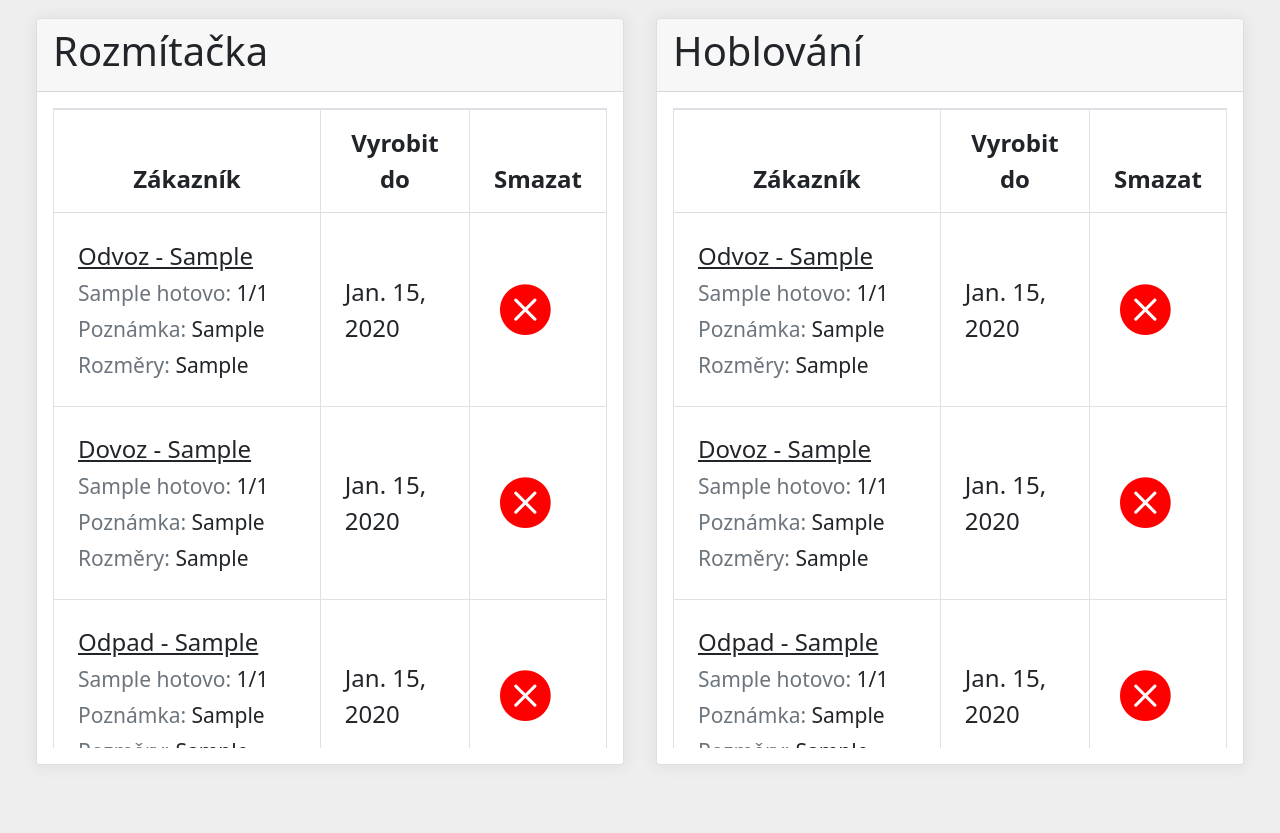
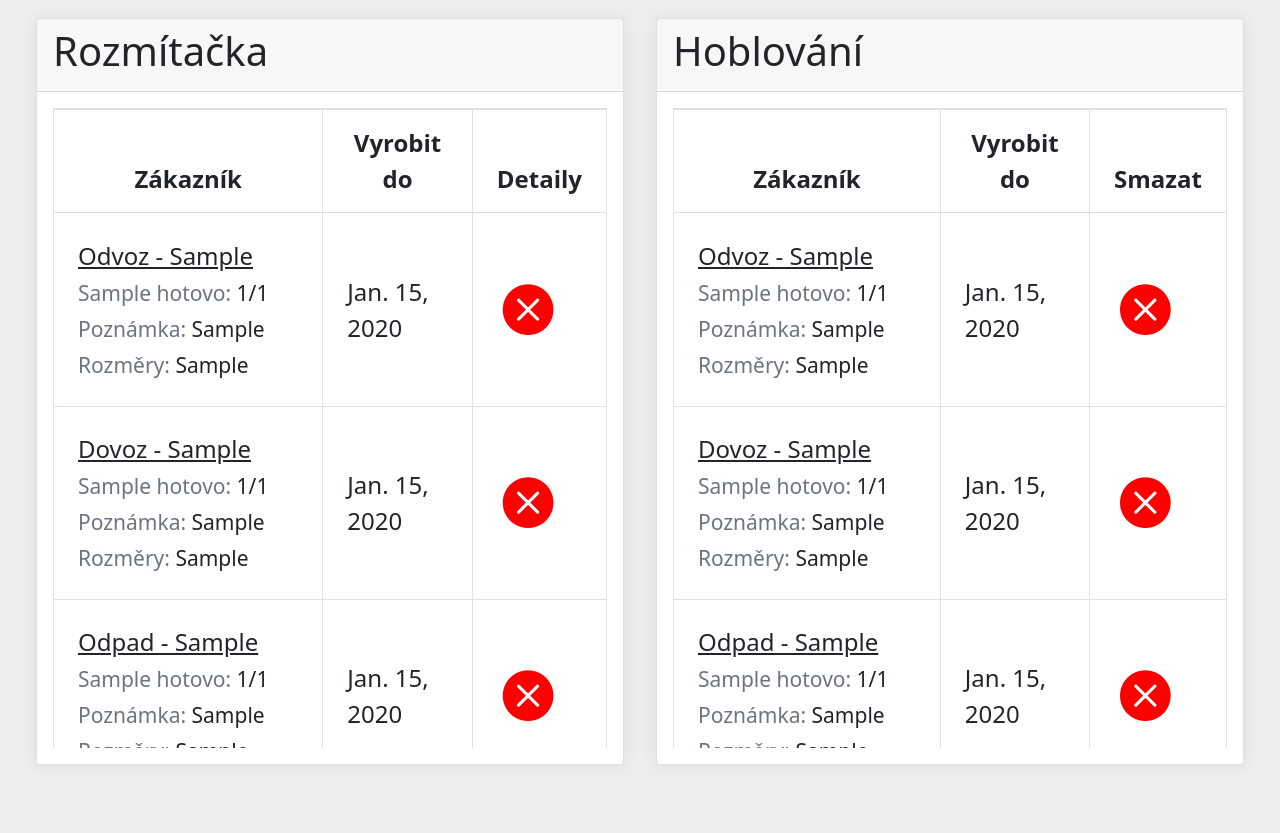
Before and after one commit to olinpin/Pila-facek, a Django app: page /odvoz in a window 1280 px wide. Shown: the part 455-1288 px from the top of the page. Run offline with Django 3.2, Linux system fonts and the light colour scheme; a user stored in the database is signed in; tables that the repository leaves empty hold one stand-in row (values such as "Sample post"); some libraries are stand-ins or nearby versions.

Commit message:
The rozmitacka and hoblovani table now changes its width depending on which one of the table is shown or if both are shown

```diff
--- a/orders/static/css/odvoz.css
+++ b/orders/static/css/odvoz.css
@@ -17,6 +17,7 @@
 
 .orders {
     padding: 20px;
+    height: initial;
 }
 
 #hoblovani_heading {
--- a/orders/static/js/odvoz.js
+++ b/orders/static/js/odvoz.js
@@ -136,12 +136,23 @@ $(document).ready(function(){
                         document.getElementById("rozmitacka_heading").style.display = "block";
                     } else {
                         document.getElementById("rozmitacka_heading").style.display = "none";
+                        document.getElementById("hoblovani_heading").style.width = "100%";
                     }
                     if (h_odvoz.length != 0 ||h_dovoz.length != 0 || h_odpad.length != 0) {
                         document.getElementById("hoblovani_heading").style.display = "block";
                     } else {
                         document.getElementById("hoblovani_heading").style.display = "none";
+                        document.getElementById("rozmitacka_heading").style.width = "100%";
                     }
+                    if (document.getElementById("hoblovani_heading").style.display == "none" && document.getElementById("rozmitacka_heading").style.display == "block") {
+                        document.getElementById("rozmitacka_heading").style.width = "100%";
+                    } else if (document.getElementById("hoblovani_heading").style.display == "block" && document.getElementById("rozmitacka_heading").style.display == "none") {
+                        document.getElementById("hoblovani_heading").style.width = "100%";
+                    } else if (document.getElementById("hoblovani_heading").style.display == "block" && document.getElementById("rozmitacka_heading").style.display == "block") {
+                        document.getElementById("rozmitacka_heading").style.width = "50%";
+                        document.getElementById("hoblovani_heading").style.width = "50%";
+                    }
+
                     // run loops that add information for each order from both tables
                     // running them in odvoz.html, because they are jinja2 loops
 
--- a/orders/templates/orders/odvoz.html
+++ b/orders/templates/orders/odvoz.html
@@ -26,7 +26,7 @@
                         <!-- Set columns width -->
                         <th class="text-center py-3 px-4" style="width: fit-content;">Zákazník</th>
                         <th class="text-center py-3 px-4" style="width: fit-content;">Vyrobit do</th>
-                        <th class="text-center py-3 px-4" style="width: fit-content;">Smazat</th>
+                        <th class="text-center py-3 px-4" style="width: fit-content;">Detaily</th>
                     </tr>
                     </thead>
                     <tbody id="r-tbody">
```
